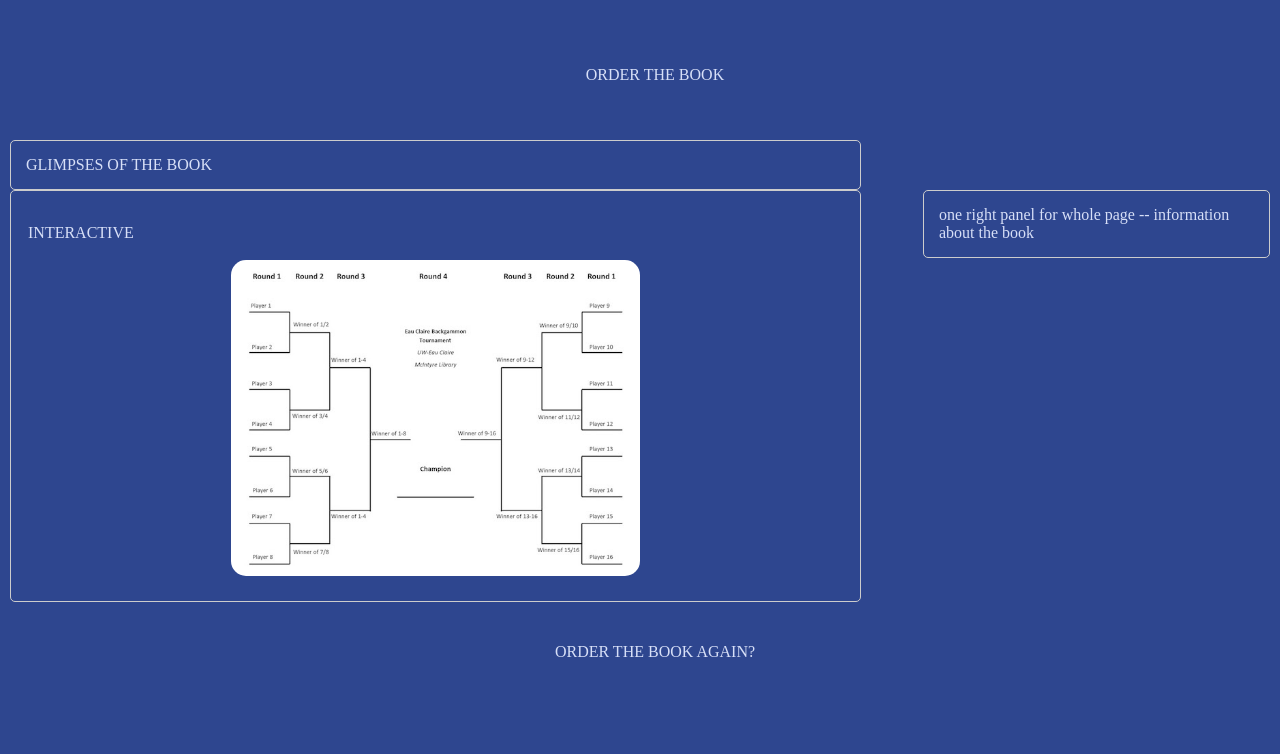
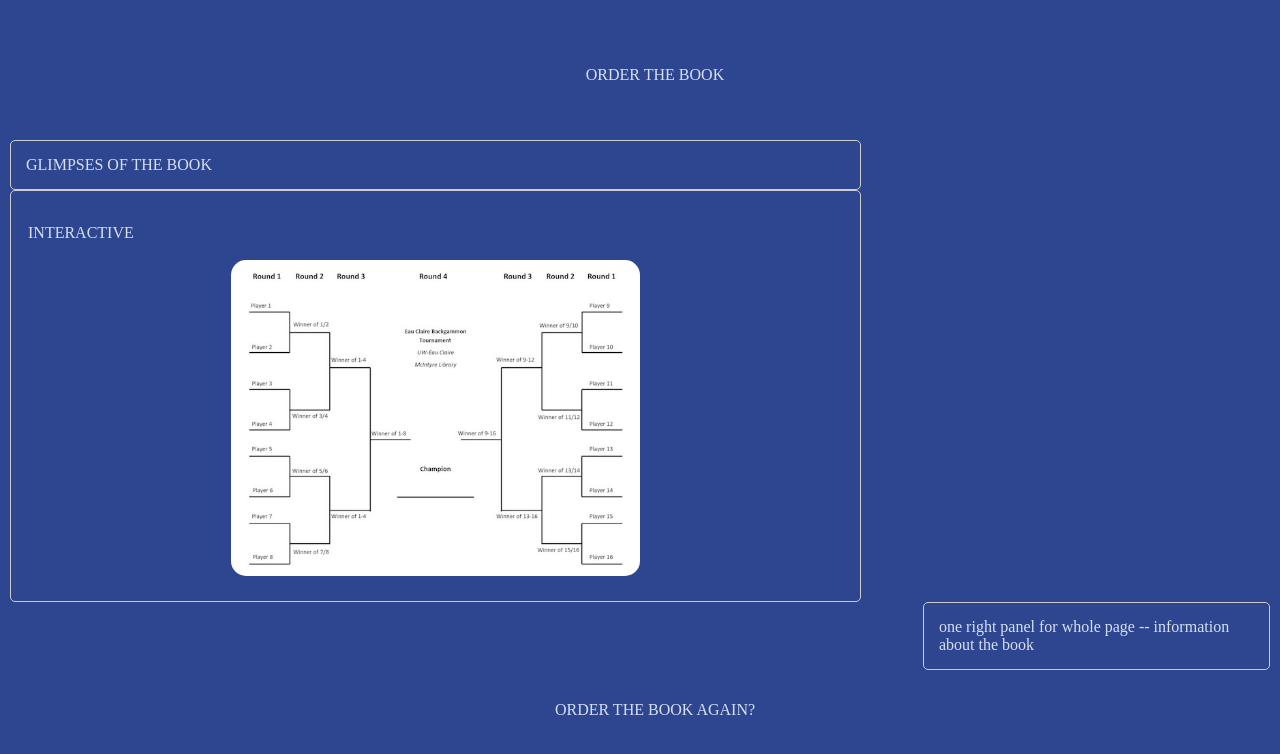
Before and after one commit to swim-mer/backgammon_book, a plain HTML site: page web_static/index.html in a window 1280 px wide. Drawn offline with Linux system fonts and the light colour scheme.

Commit message:
Add classes

```diff
--- a/web_static/index.html
+++ b/web_static/index.html
@@ -10,12 +10,16 @@
 	</head>
 	<body>
 		<header>ORDER THE BOOK</header>
-		<div class="left">GLIMPSES OF THE BOOK</div><!--left side-->
-		<div class="right">one right panel for whole page -- information about the book</div><!--right side-->
-		<div class="left">
-			<p>INTERACTIVE</p>
-			<img src="images/backgammon_tourney_bracket.jpg" alt="Bracket chart">
-		</div><!--left side-->
+		<div class="flex-container">
+			<div class="flex-left">
+				<div class="left">GLIMPSES OF THE BOOK</div><!--left side-->
+				<div class="left">
+					<p>INTERACTIVE</p>
+					<img src="images/backgammon_tourney_bracket.jpg" alt="Bracket chart">
+				</div><!--left side-->
+			</div>
+			<div class="right">one right panel for whole page -- information about the book</div><!--right side-->
+		</div>
 		<footer>ORDER THE BOOK AGAIN?</footer>
 	</body>
 </html>
```
